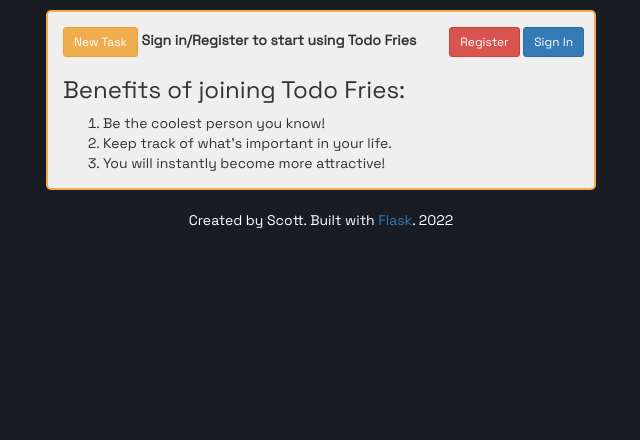
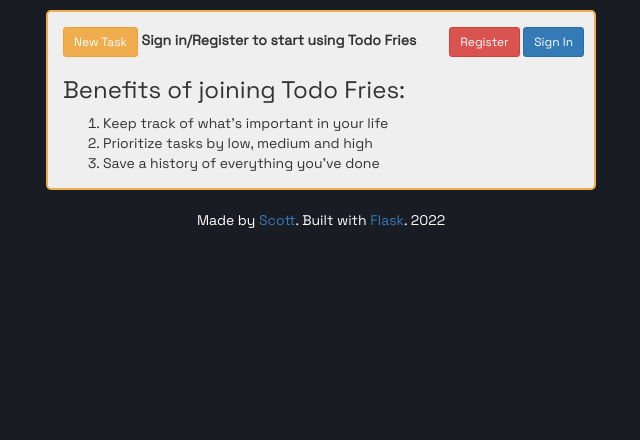
Before and after one commit to spmccann/Todo, a Flask app: page / in a window 1280 px wide. Shown: the part 360-800 px from the top of the page, without its empty margins (319-959 px from the left). Run offline with Flask 2, Linux system fonts and the light colour scheme; some libraries are stand-ins or nearby versions.

Commit message:
edit footer and sign up ol

```diff
--- a/main.py
+++ b/main.py
@@ -101,6 +101,7 @@
                     return redirect(url_for('home'))
         return render_template("index.html", sign_in_form=sign_in_form)
 
+
 @app.route("/task/<int:task>")
 @login_required
 def show_task(task):
--- a/static/styles.css
+++ b/static/styles.css
@@ -61,7 +61,6 @@
 .signregister {
     position:relative;
     float:right;
-
 }
 
 hr {
--- a/templates/edit.html
+++ b/templates/edit.html
@@ -13,6 +13,6 @@
 </div>
 
 <div class="top">
-    <footer>Created by Scott. Built with <a href="https://flask.palletsprojects.com/en/2.0.x/" target="_blank">Flask</a>. 2022</footer>
+    <footer>Made by <a href="https://github.com/spmccann" target="_blank">Scott</a>. Built with <a href="https://flask.palletsprojects.com/en/2.0.x/" target="_blank">Flask</a>. 2022</footer>
 </div>
 {% endblock %}
--- a/templates/index.html
+++ b/templates/index.html
@@ -28,9 +28,9 @@
             </span>
         <h3>Benefits of joining Todo Fries:</h3>
             <ol>
-                <li>Be the coolest person you know!</li>
-                <li>Keep track of what's important in your life.</li>
-                <li>You will instantly become more attractive!</li>
+                <li>Keep track of what's important in your life</li>
+                <li>Prioritize tasks by low, medium and high</li>
+                <li>Save a history of everything you've done</li>
             </ol>
             {% endif %}
 
@@ -64,7 +64,7 @@
 
 </div>
 <div class="top">
-    <footer>Created by Scott. Built with <a href="https://flask.palletsprojects.com/en/2.0.x/" target="_blank">Flask</a>. 2022</footer>
+    <footer>Made by <a href="https://github.com/spmccann" target="_blank">Scott</a>. Built with <a href="https://flask.palletsprojects.com/en/2.0.x/" target="_blank">Flask</a>. 2022</footer>
 </div>
 
 
--- a/templates/resolved.html
+++ b/templates/resolved.html
@@ -24,6 +24,6 @@
 </div>
 
 <div class="top">
-    <footer>Created by Scott. Built with <a href="https://flask.palletsprojects.com/en/2.0.x/" target="_blank">Flask</a>. 2022</footer>
+    <footer>Made by <a href="https://github.com/spmccann" target="_blank">Scott</a>. Built with <a href="https://flask.palletsprojects.com/en/2.0.x/" target="_blank">Flask</a>. 2022</footer>
 </div>
 {% endblock %}
--- a/templates/show.html
+++ b/templates/show.html
@@ -19,6 +19,6 @@
 </div>
 
 <div class="top">
-    <footer>Created by Scott. Built with <a href="https://flask.palletsprojects.com/en/2.0.x/" target="_blank">Flask</a>. 2022</footer>
+    <footer>Made by <a href="https://github.com/spmccann" target="_blank">Scott</a>. Built with <a href="https://flask.palletsprojects.com/en/2.0.x/" target="_blank">Flask</a>. 2022</footer>
 </div>
 {% endblock %}
--- a/templates/signup.html
+++ b/templates/signup.html
@@ -13,7 +13,7 @@
 
 </div>
 <div class="top">
-    <footer>Created by Scott. Built with <a href="https://flask.palletsprojects.com/en/2.0.x/" target="_blank">Flask</a>. 2022</footer>
+    <footer>Made by <a href="https://github.com/spmccann" target="_blank">Scott</a>. Built with <a href="https://flask.palletsprojects.com/en/2.0.x/" target="_blank">Flask</a>. 2022</footer>
 </div>
 
 
```
